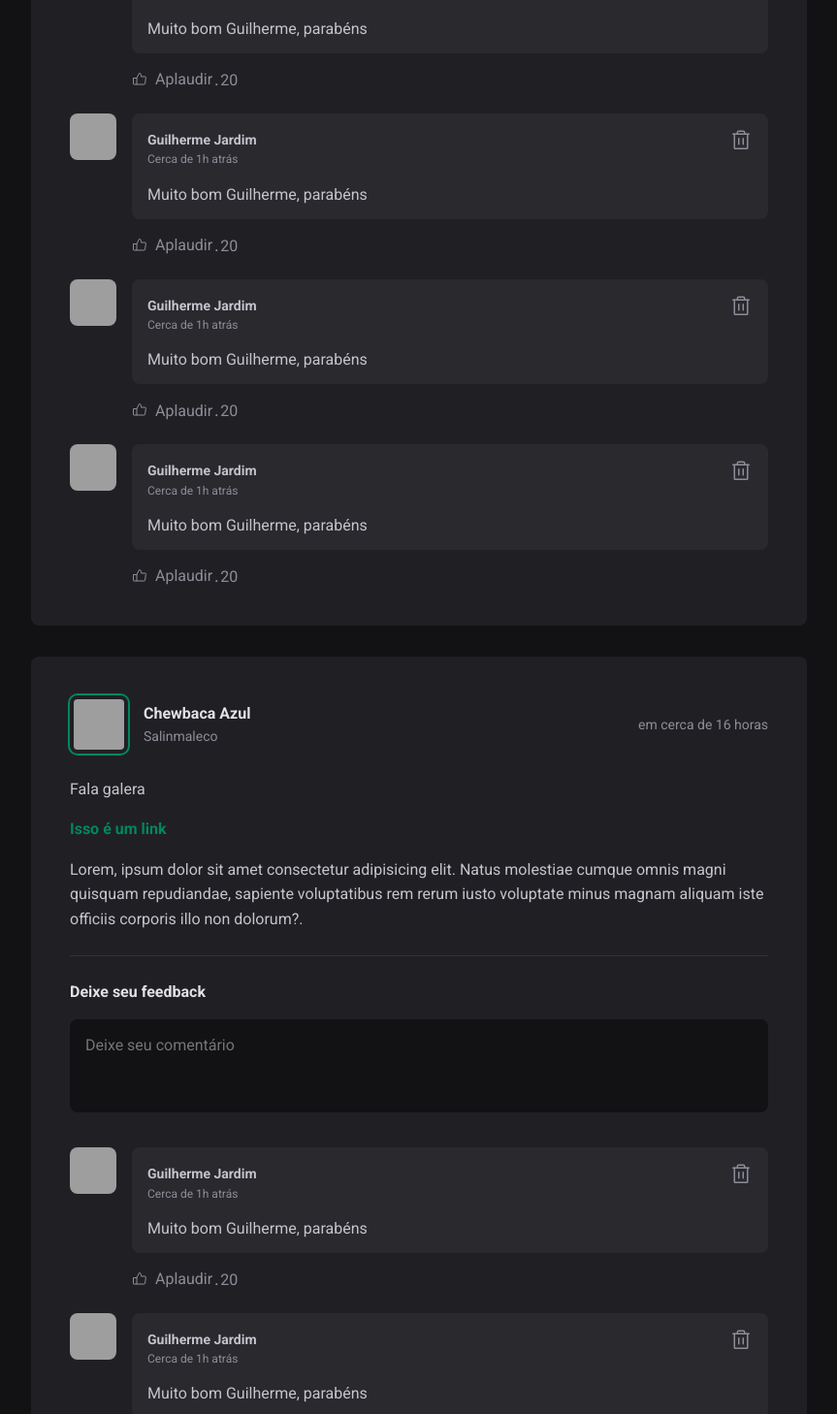
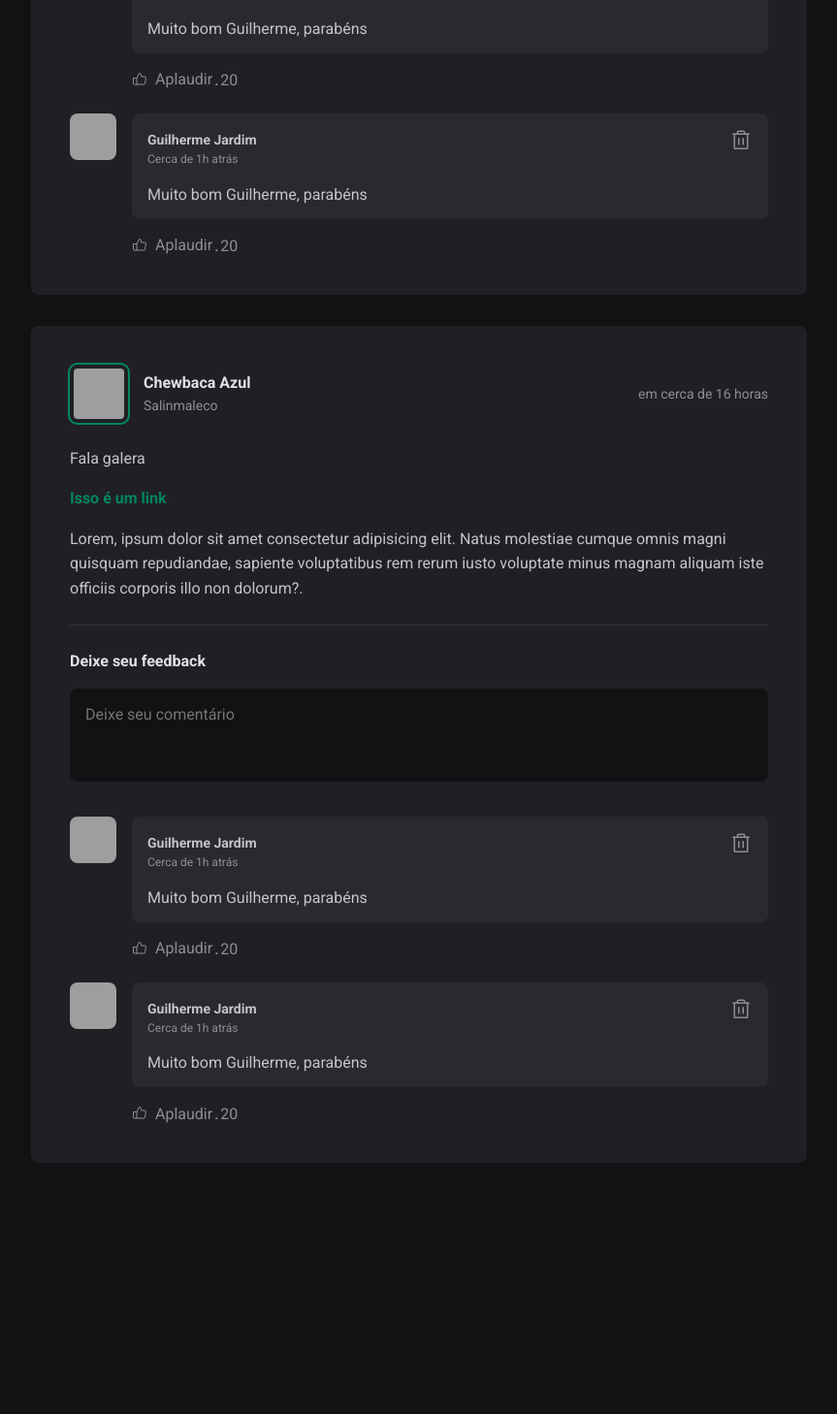
Before and after one commit to Guilherme-Jardim/REACT-VITE, a React (Vite) app: page / in a window 1280 px wide. Shown: the part 613-2071 px from the top of the page at 97% size, without its empty margins (352-1215 px from the left). After the commit the page ends 1844 px from the top, so only its background shows below. Built offline with nearby package versions, Linux system fonts and the light colour scheme; grey boxes are pictures that could not be loaded.

Commit message:
using useState

```diff
--- a/src/components/Post.jsx
+++ b/src/components/Post.jsx
@@ -3,8 +3,14 @@ import { Avatar } from './Avatar'
 import { Comment } from './Comment'
 import styles from './Post.module.css'
 import { ptBR } from 'date-fns/locale'
+import { useState } from 'react'
 
 export function Post({ author, publishedAt, content }) {
+  const [comments, setComments] = useState([
+    1,
+    2,
+  ])
+
   const publishedDateFormatted = format(publishedAt, "d 'de' LLLL 'às' HH:mm'h'", {
     locale: ptBR,
   })
@@ -13,6 +19,12 @@ export function Post({ author, publishedAt, content }) {
     locale: ptBR,
     addSuffix: true,
   })
+
+function handleCreateNewComment() {
+  event.preventDefault()
+
+  setComments([ ...comments, comments.length + 1 ])
+}
 
   return(
     <article className={styles.post}>
@@ -41,6 +53,7 @@ export function Post({ author, publishedAt, content }) {
       </div>
 
       <form
+        onSubmit={handleCreateNewComment}
         className={styles.commentForm}
       >
         <strong>
@@ -56,10 +69,11 @@ export function Post({ author, publishedAt, content }) {
         </footer>
       </form>
       <div className={styles.commentList}>
-        <Comment />
-        <Comment />
-        <Comment />
-        <Comment />
+        {comments.map(comment => {
+          return (
+            <Comment />
+          )
+        })}
       </div>
     </article>
   )
```
